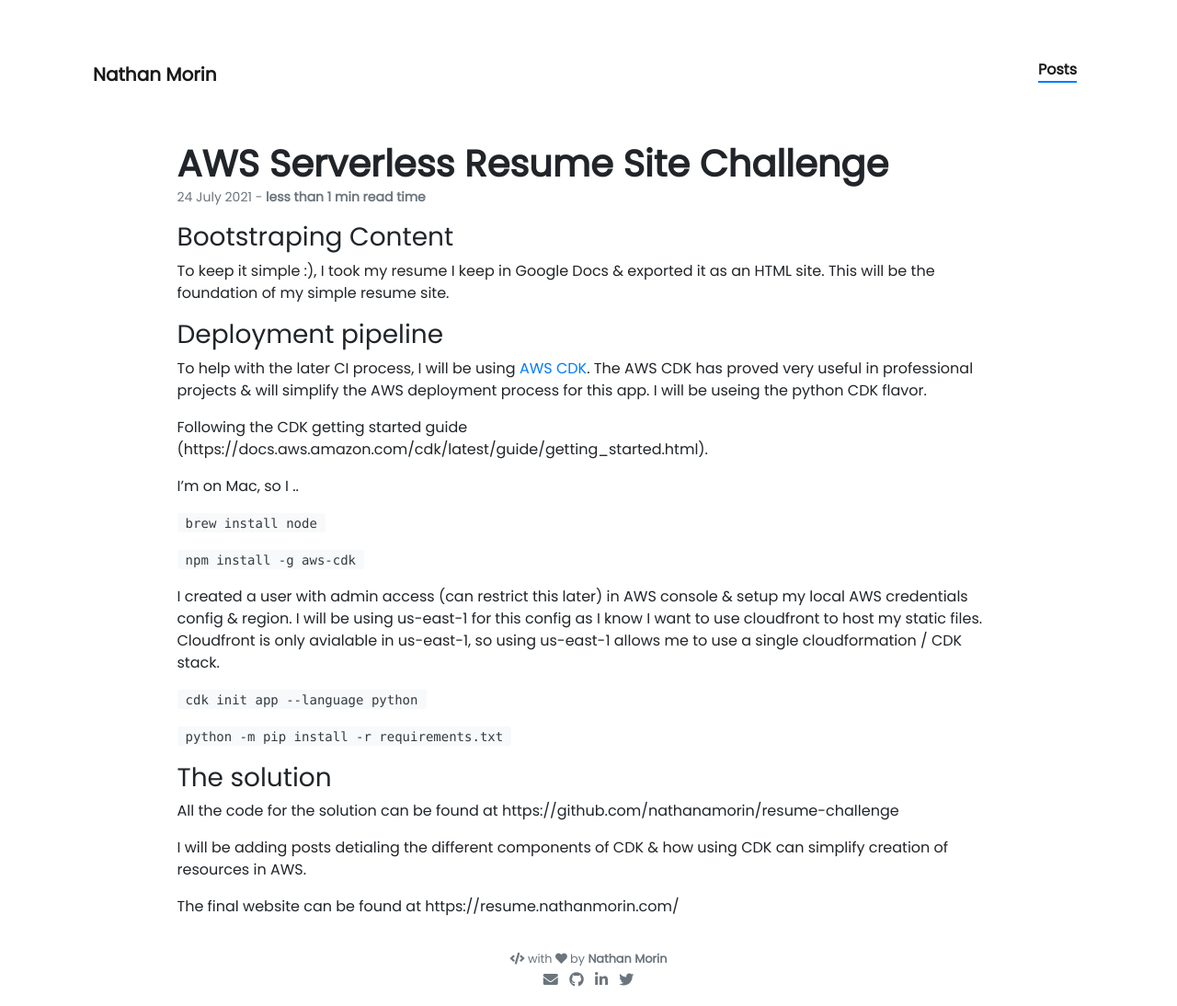
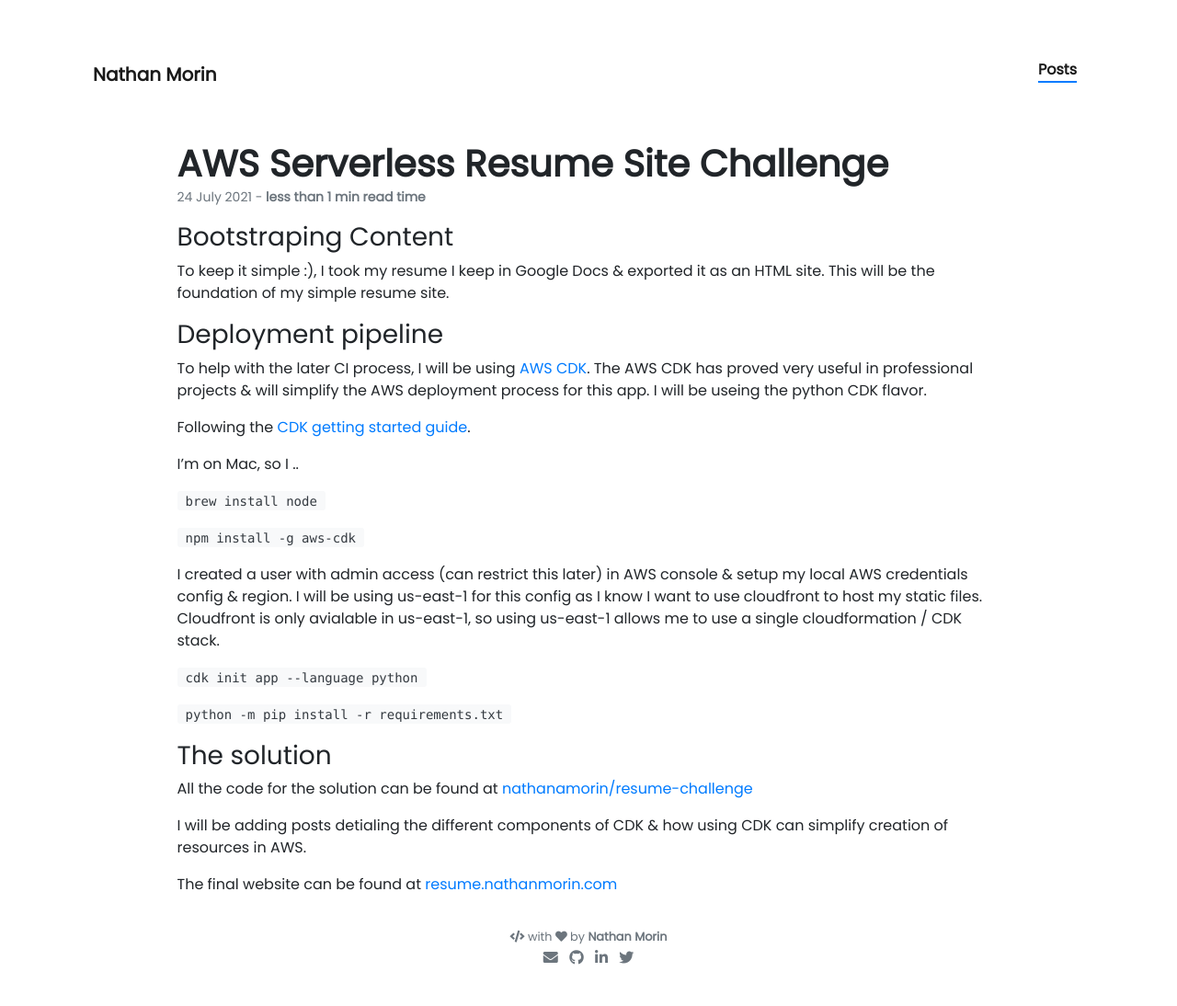
Before and after one commit to nathanamorin/nathanamorin.github.io, a Jekyll site: the page built from _posts/2021-07-24-resume-site-challenge.md, in a window 1280 px wide. Shown: the whole page at 92% size. Built offline with Jekyll 4.4.1, drawn with Linux system fonts in a browser that asks for light colours; nearby versions of some CDN libraries; our own code applies the rules of GitHub Pages for plain Markdown files; after the commit the page ends 1070 px from its top, so only the background shows below that; some of the changed lines change nothing that is shown.

Commit message:
update links

```diff
--- a/_posts/2021-07-24-resume-site-challenge.md
+++ b/_posts/2021-07-24-resume-site-challenge.md
@@ -16,7 +16,7 @@ To keep it simple :), I took my resume I keep in Google Docs & exported it as an
 
 To help with the later CI process, I will be using [AWS CDK](https://docs.aws.amazon.com/cdk/latest/guide/getting_started.html).  The AWS CDK has proved very useful in professional projects & will simplify the AWS deployment process for this app.  I will be useing the python CDK flavor.
 
-Following the CDK getting started guide (https://docs.aws.amazon.com/cdk/latest/guide/getting_started.html).
+Following the [CDK getting started guide](https://docs.aws.amazon.com/cdk/latest/guide/getting_started.html).
 
 I'm on Mac, so I ..
 
@@ -32,8 +32,8 @@ I created a user with admin access (can restrict this later) in AWS console & se
 
 ### The solution
 
-All the code for the solution can be found at https://github.com/nathanamorin/resume-challenge
+All the code for the solution can be found at [nathanamorin/resume-challenge](https://github.com/nathanamorin/resume-challenge)
 
 I will be adding posts detialing the different components of CDK & how using CDK can simplify creation of resources in AWS.
 
-The final website can be found at https://resume.nathanmorin.com/
+The final website can be found at [resume.nathanmorin.com](https://resume.nathanmorin.com/)
```
